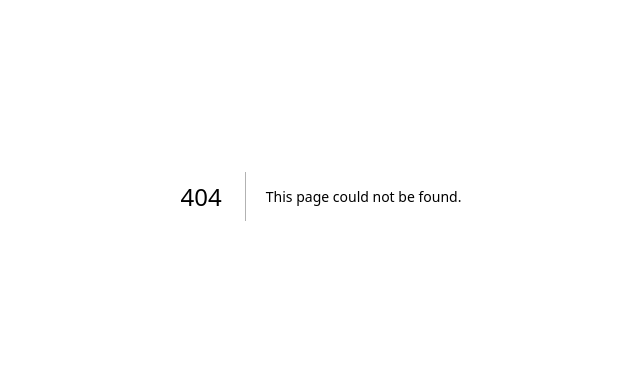
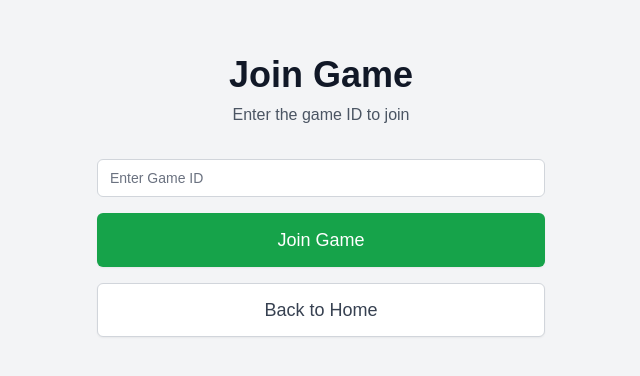
Before and after one commit to vivekgude/leastcount-frontend, a Next.js app: page /join-game in a window 1280 px wide. Before the commit this address had no page. Shown: the part 204-580 px from the top of the page, without its empty margins (319-959 px from the left). Built offline with nearby package versions, Linux system fonts and the light colour scheme.

Commit message:
added join game page

```diff
--- a/next.config.js
+++ b/next.config.js
@@ -4,12 +4,8 @@ const nextConfig = {
   async rewrites() {
     return [
       {
-        source: '/api/signup',
-        destination: 'http://140.245.228.15:8080/api/auth/register', // external API
-      },
-      {
-        source: '/api/auth/login',
-        destination: 'http://140.245.228.15:8080/api/auth/login', // external API
+        source: '/api/:path*',
+        destination: 'http://140.245.228.15:8080/api/:path*',
       },
     ];
   },
--- a/src/app/layout.tsx
+++ b/src/app/layout.tsx
@@ -1,5 +1,5 @@
 import { Providers } from './providers';
-import './globals.css';
+import '../styles/globals.css';
 import type { Metadata } from 'next';
 import { Inter } from 'next/font/google';
 
--- a/src/pages/home.tsx
+++ b/src/pages/home.tsx
@@ -19,8 +19,7 @@ export default function HomePage() {
   };
 
   const handleJoinGame = () => {
-    // TODO: Implement join game functionality
-    console.log('Join game clicked');
+    router.push('/join-game');
   };
 
   return (
--- /dev/null
+++ b/src/pages/join-game.tsx
@@ -0,0 +1,111 @@
+import Head from 'next/head';
+import { useState } from 'react';
+import { useRouter } from 'next/router';
+
+export default function JoinGamePage() {
+  const router = useRouter();
+  const [gameId, setGameId] = useState('');
+  const [error, setError] = useState('');
+  const [isLoading, setIsLoading] = useState(false);
+
+  const handleJoinGame = async () => {
+    if (!gameId.trim()) {
+      setError('Please enter a game ID');
+      return;
+    }
+
+    setIsLoading(true);
+    setError('');
+
+    try {
+      const token = localStorage.getItem('token');
+      if (!token) {
+        router.push('/login');
+        return;
+      }
+
+      const userId = localStorage.getItem('userId');
+      const username = localStorage.getItem('username');
+
+      const response = await fetch('/api/game/joinGame', {
+        method: 'POST',
+        headers: {
+          'Content-Type': 'application/json',
+          'Authorization': `Bearer ${token}`
+        },
+        body: JSON.stringify({
+          gameId: gameId.trim(),
+          userId: userId,
+          username: username
+        })
+      });
+
+      if (!response.ok) {
+        throw new Error('Failed to join game');
+      }
+
+      const data = await response.json();
+      // TODO: Handle successful join - maybe redirect to game page
+      console.log('Successfully joined game:', data);
+
+    } catch (err) {
+      setError('Failed to join game. Please try again.');
+      console.error('Error joining game:', err);
+    } finally {
+      setIsLoading(false);
+    }
+  };
+
+  return (
+    <>
+      <Head>
+        <title>Join Game - Least Count</title>
+      </Head>
+      <div className="min-h-screen bg-gray-100 flex flex-col items-center justify-center p-4">
+        <div className="max-w-md w-full space-y-8">
+          <div className="text-center">
+            <h1 className="text-4xl font-bold text-gray-900 mb-2">Join Game</h1>
+            <p className="text-gray-600">Enter the game ID to join</p>
+          </div>
+
+          <div className="mt-8 space-y-4">
+            <div>
+              <label htmlFor="gameId" className="sr-only">
+                Game ID
+              </label>
+              <input
+                id="gameId"
+                name="gameId"
+                type="text"
+                required
+                className="appearance-none rounded-md relative block w-full px-3 py-2 border border-gray-300 placeholder-gray-500 text-gray-900 focus:outline-none focus:ring-blue-500 focus:border-blue-500 focus:z-10 sm:text-sm"
+                placeholder="Enter Game ID"
+                value={gameId}
+                onChange={(e) => setGameId(e.target.value)}
+              />
+            </div>
+
+            {error && (
+              <p className="text-red-500 text-sm text-center">{error}</p>
+            )}
+
+            <button
+              onClick={handleJoinGame}
+              disabled={isLoading}
+              className="w-full flex justify-center py-3 px-4 border border-transparent rounded-md shadow-sm text-lg font-medium text-white bg-green-600 hover:bg-green-700 focus:outline-none focus:ring-2 focus:ring-offset-2 focus:ring-green-500 transition-colors disabled:opacity-50 disabled:cursor-not-allowed"
+            >
+              {isLoading ? 'Joining...' : 'Join Game'}
+            </button>
+
+            <button
+              onClick={() => router.push('/home')}
+              className="w-full flex justify-center py-3 px-4 border border-gray-300 rounded-md shadow-sm text-lg font-medium text-gray-700 bg-white hover:bg-gray-50 focus:outline-none focus:ring-2 focus:ring-offset-2 focus:ring-blue-500 transition-colors"
+            >
+              Back to Home
+            </button>
+          </div>
+        </div>
+      </div>
+    </>
+  );
+}
--- a/src/pages/signup.tsx
+++ b/src/pages/signup.tsx
@@ -31,7 +31,7 @@ export default function SignupPage() {
         }
 
         try {
-            const res = await fetch('http://140.245.228.15:8080/api/auth/register', {
+            const res = await fetch('/api/auth/register', {
                 method: 'POST',
                 headers: {
                     'Content-Type': 'application/json',
```
